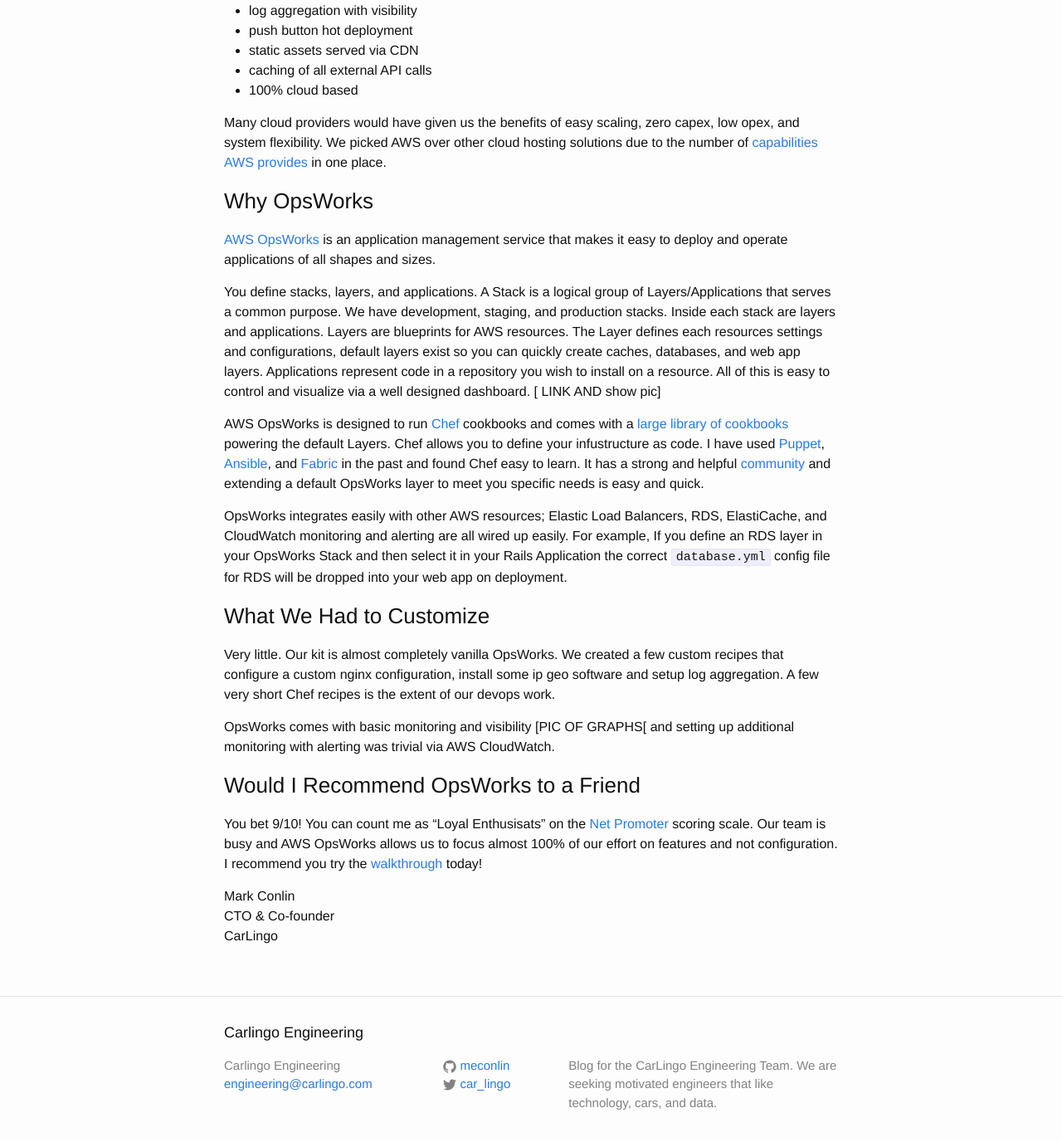
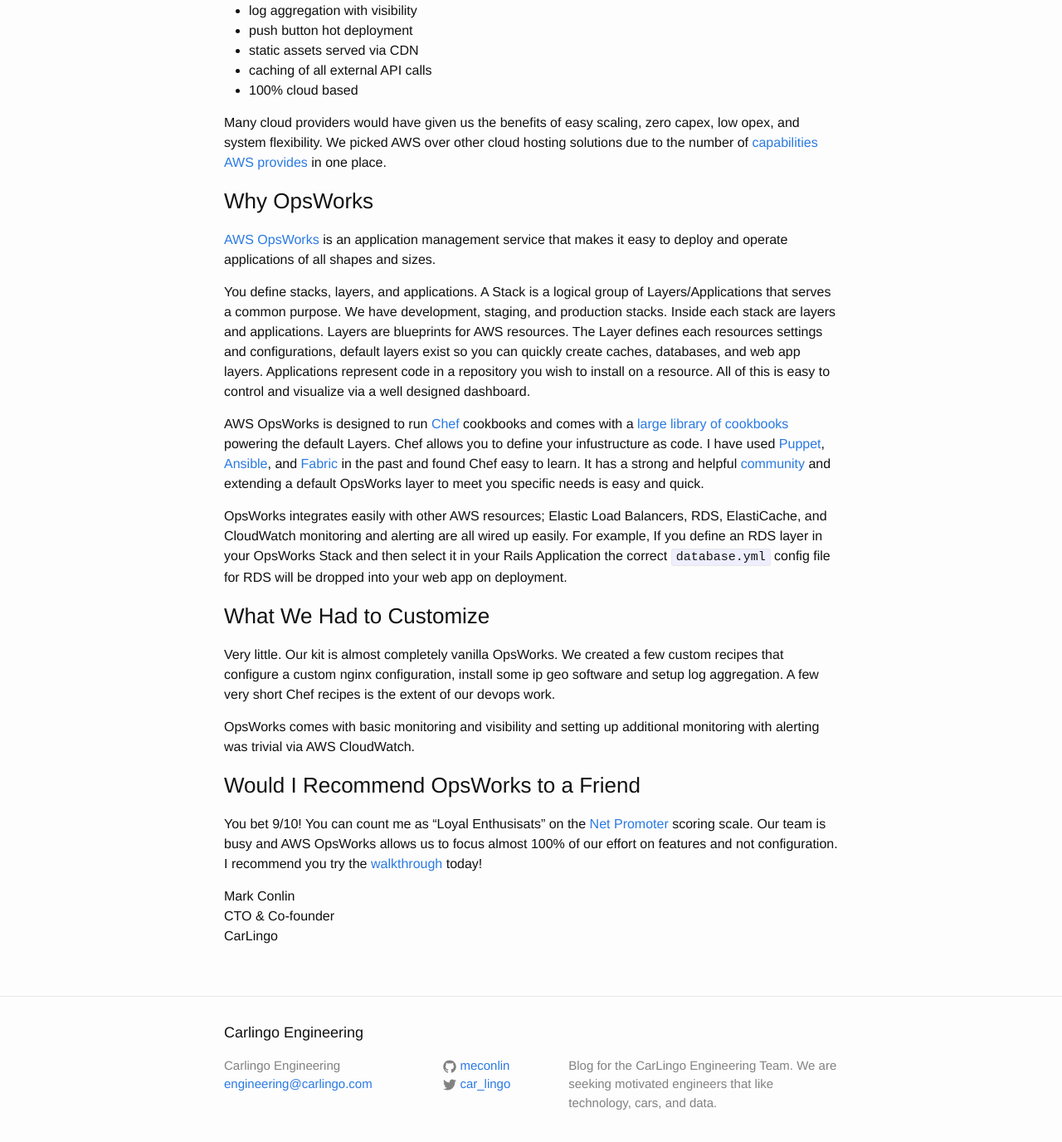
Before and after one commit to CarLingo/carlingo.github.io, a Jekyll site: the page built from _posts/2015-06-19-painless-devops-for-busy-teams.markdown, in a window 1280 px wide and 1400 px high, scrolled down 502 px. Shown: the top 1376 px of the window at 83% size. Built offline with Jekyll 4.4.1, drawn with Linux system fonts in a browser that asks for light colours.

Commit message:
updated blogpost

```diff
--- a/_posts/2015-06-19-painless-devops-for-busy-teams.markdown
+++ b/_posts/2015-06-19-painless-devops-for-busy-teams.markdown
@@ -25,7 +25,7 @@ Many cloud providers would have given us the benefits of easy scaling, zero cape
 [AWS OpsWorks](http://aws.amazon.com/opsworks/) is an application management service that makes it easy to deploy and operate applications of all shapes and sizes.
 
 You define stacks, layers, and applications.
-A Stack is a logical group of Layers/Applications that serves a common purpose. We have development, staging, and production stacks. Inside each stack are layers and applications. Layers are blueprints for AWS resources. The Layer defines each resources settings and configurations, default layers exist so you can quickly create caches, databases, and web app layers. Applications represent code in a repository you wish to install on a resource. All of this is easy to control and visualize via a well designed dashboard. [ LINK AND show pic]
+A Stack is a logical group of Layers/Applications that serves a common purpose. We have development, staging, and production stacks. Inside each stack are layers and applications. Layers are blueprints for AWS resources. The Layer defines each resources settings and configurations, default layers exist so you can quickly create caches, databases, and web app layers. Applications represent code in a repository you wish to install on a resource. All of this is easy to control and visualize via a well designed dashboard.
 
 AWS OpsWorks is designed to run [Chef](https://www.chef.io/chef/) cookbooks and comes with a [large library of cookbooks](https://github.com/opscode-cookbooks/aws) powering the default Layers. Chef allows you to define your infustructure as code. I have used [Puppet](https://puppetlabs.com/), [Ansible](http://www.ansible.com/home), and [Fabric](http://www.fabfile.org/) in the past and found Chef easy to learn. It has a strong and helpful [community](https://supermarket.chef.io/) and extending a default OpsWorks layer to meet you specific needs is easy and quick.
 
@@ -34,7 +34,7 @@ OpsWorks integrates easily with other AWS resources; Elastic Load Balancers, RDS
 ###What We Had to Customize
 Very little. Our kit is almost completely vanilla OpsWorks. We created a few custom recipes that configure a custom nginx configuration, install some ip geo software and setup log aggregation. A few very short Chef recipes is the extent of our devops work.
 
-OpsWorks comes with basic monitoring and visibility [PIC OF GRAPHS[ and setting up additional monitoring with alerting was trivial via AWS CloudWatch.
+OpsWorks comes with basic monitoring and visibility and setting up additional monitoring with alerting was trivial via AWS CloudWatch.
 
 ###Would I Recommend OpsWorks to a Friend
 You bet 9/10! You can count me as "Loyal Enthusisats" on the [Net Promoter](https://en.wikipedia.org/wiki/Net_Promoter) scoring scale. Our team is busy and AWS OpsWorks allows us to focus almost 100% of our effort on features and not configuration. I recommend you try the [walkthrough](http://aws.amazon.com/opsworks/getting-started/) today!
```
